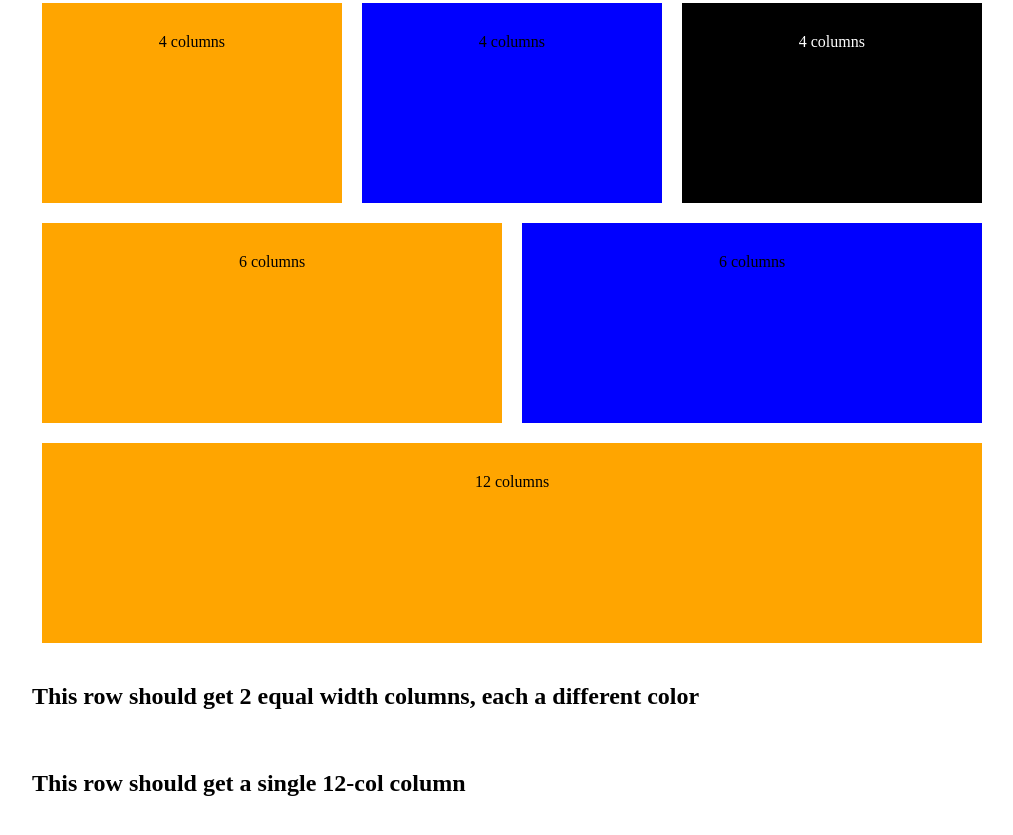
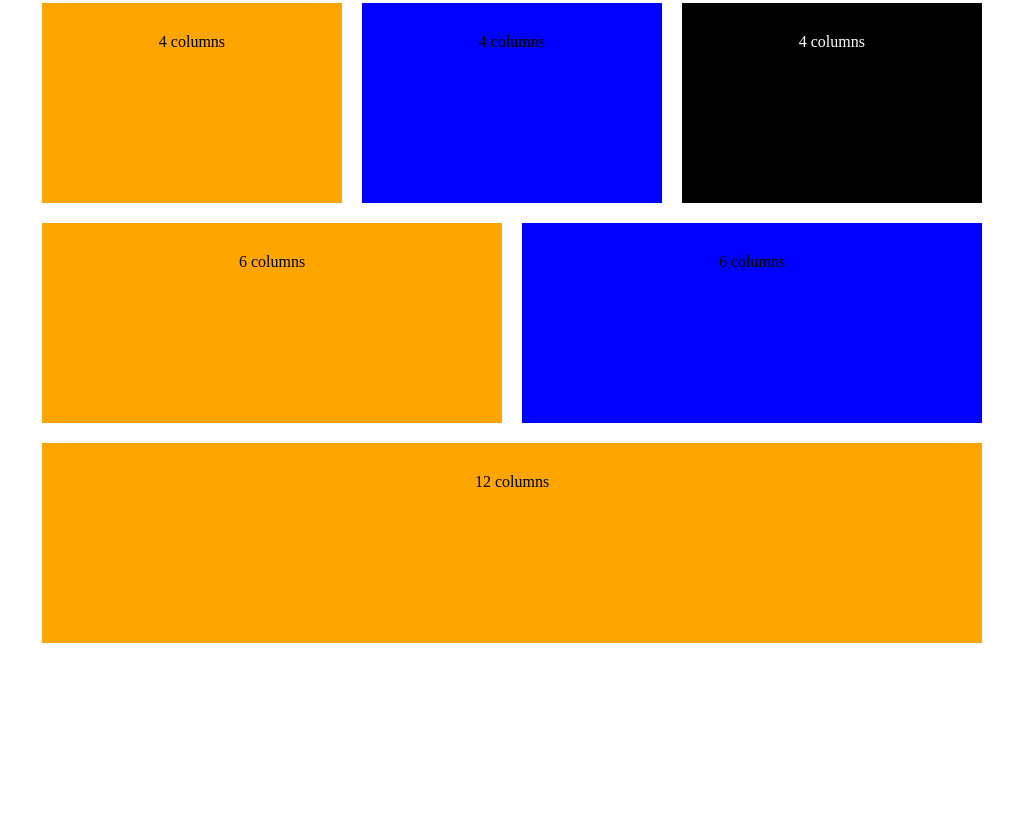
Before and after one commit to 0peron/responsive-grid, a plain HTML site: page index.html in a window 1280 px wide. Shown: the part 325-1160 px from the top of the page, without its empty margins (128-1141 px from the left). After the commit the page ends 988 px from the top, so only its background shows below. Drawn offline with Linux system fonts and the light colour scheme.

Commit message:
cleaned up

```diff
--- a/index.html
+++ b/index.html
@@ -56,10 +56,6 @@
       </div>
     </div>
 
-    <div class="row"><h2>This row should get 2 equal width columns, each a different color</h2></div>
-
-    <div class="row"><h2>This row should get a single 12-col column</h2></div>
-
   </main>
 </body>
 </html>
```
